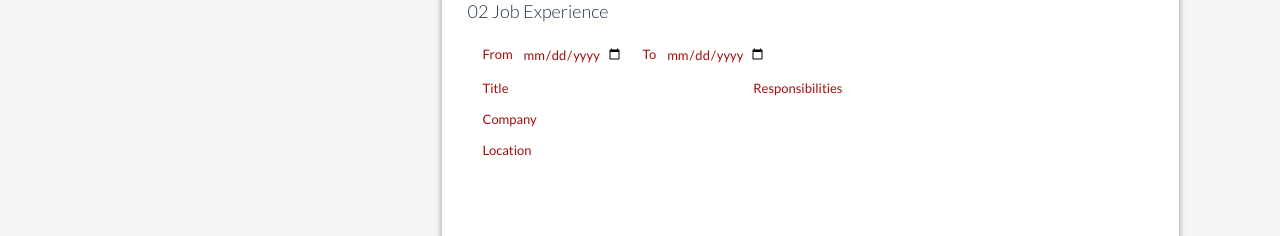
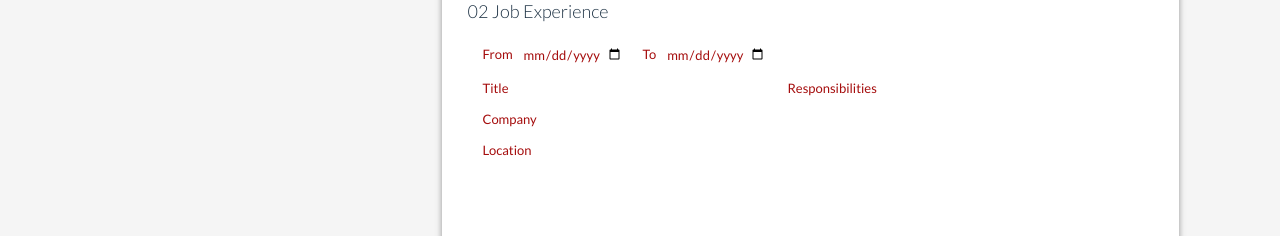
Before and after one commit to sevleo/TOP-CVMaker, a React (Vite) app: page / in a window 1280 px wide. Shown: the part 408-644 px from the top of the page. Built offline with nearby package versions, Linux system fonts and the light colour scheme.

Commit message:
fix experience responsibilities justify content

```diff
--- a/package.json
+++ b/package.json
@@ -7,7 +7,8 @@
     "dev": "vite",
     "build": "vite build",
     "lint": "eslint . --ext js,jsx --report-unused-disable-directives --max-warnings 0",
-    "preview": "vite preview"
+    "preview": "vite preview",
+    "publish": "git subtree push --prefix src origin gh-pages"
   },
   "dependencies": {
     "date-fns": "^3.1.0",
--- a/src/App.css
+++ b/src/App.css
@@ -211,21 +211,20 @@ form .experience:hover {
   height: 50px;
 }
 
-.cv .experience-details {
-  justify-content: space-between;
+.experience-details {
+  justify-content: start;
   align-items: start;
 }
 
-main .cv .experience-title-company-location {
+.experience-title-company-location {
   min-width: 200px;
-}
-
-.experience-title-company-location {
+  max-width: 200px;
   display: flex;
   flex-direction: column;
   gap: 5px;
   padding: 5px;
-  width: max-content;
+  width: 200x;
+  margin-right: 100px;
 }
 
 @media screen and (max-width: 900px) {
--- a/src/styles/ExperienceSection.css
+++ b/src/styles/ExperienceSection.css
@@ -15,7 +15,7 @@
   display: flex;
   flex-direction: row;
   gap: 5px;
-  justify-content: space-between;
+  justify-content: start;
 }
 
 .experience-title input {
```
